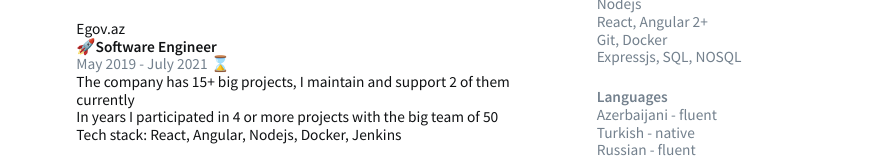
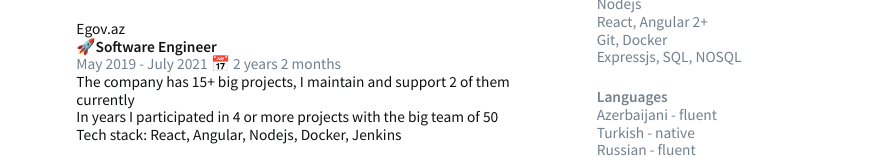
Before and after one commit to iskandarovBakshi/overview, a plain HTML site: page index.html in a window 1280 px wide. Shown: the part 350-508 px from the top of the page, without its empty margins (192-1088 px from the left). Drawn offline with nearby package versions, Linux system fonts and the light colour scheme.

Commit message:
Update index.html

```diff
--- a/index.html
+++ b/index.html
@@ -37,7 +37,7 @@
                 <div class="info">
                     <p>Egov.az</p>
                     <strong>🚀Software Engineer</strong>
-                    <div class="date">May 2019 - July 2021 ⌛</div>
+                    <div class="date">May 2019 - July 2021 📅 2 years 2 months</div>
                     <p>The company has 15+ big projects, I maintain and support 2 of them currently</p>
                     <p>In years I participated in 4 or more projects with the big team of 50</p>
                     <p>Tech stack: React, Angular, Nodejs, Docker, Jenkins</p>
```
